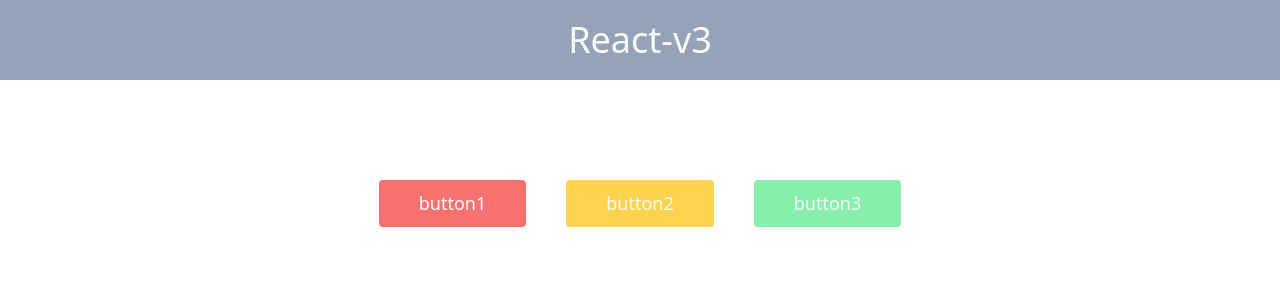
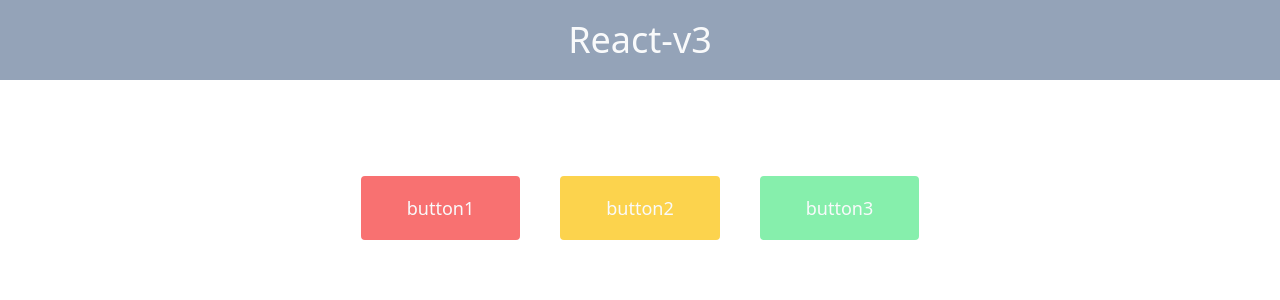
Before and after one commit to pj100-team/react-v3, a React (Create React App) app: page / in a window 1280 px wide. Shown: the top 300 px of the page. Built offline with nearby package versions, Linux system fonts and the light colour scheme.

Commit message:
practice1課題修正提出

```diff
--- a/src/components/button.tsx
+++ b/src/components/button.tsx
@@ -5,19 +5,18 @@ interface ButtonProps {
 	backgroundColor: string;
 	textColor: string;
 	onClick: () => void;
+	className?: string;
 }
 
-const Button: React.FC<ButtonProps> = ({ label, backgroundColor, textColor, onClick }) => {
+const Button: React.FC<ButtonProps> = ({ label, backgroundColor, textColor, onClick, className }) => {
 	return (
 		<button
 			onClick={onClick}
-			className="p-2 rounded cursor-pointer border-2"
+			className={`p-2 rounded border-2 ${className}`}
 			style={{
 				backgroundColor: backgroundColor,
 				color: textColor,
 				borderColor: backgroundColor,
-				padding: '8px 38px',
-				fontSize: '18px',
 			}}
 		>
 			{label}
--- a/src/components/practice1.tsx
+++ b/src/components/practice1.tsx
@@ -7,25 +7,28 @@ const Practice1: React.FC = () => {
 	};
 
 	return (
-		<div style={{ textAlign: 'center',  borderRadius: '10px',  margin: '100px auto' }}>
-			<div style={{ display: 'flex', justifyContent: 'center', marginTop: '20px', gap: '40px' }}>
+		<div className="text-center rounded-2xl mx-auto mt-24">
+			<div className="flex justify-center mt-5 gap-10">
 				<Button
 					label="button1"
 					backgroundColor="#f87171"
 					textColor="#f9fafb"
 					onClick={() => handleClick('button1')}
+					className="px-11 py-4 text-lg"
 				/>
 				<Button
 					label="button2"
 					backgroundColor="#fcd34d"
 					textColor="#f9fafb"
 					onClick={() => handleClick('button2')}
+					className="px-11 py-4 text-lg"
 				/>
 				<Button
 					label="button3"
 					backgroundColor="#86efac"
 					textColor="#f9fafb"
 					onClick={() => handleClick('button3')}
+					className="px-11 py-4 text-lg"
 				/>
 			</div>
 		</div>
```
